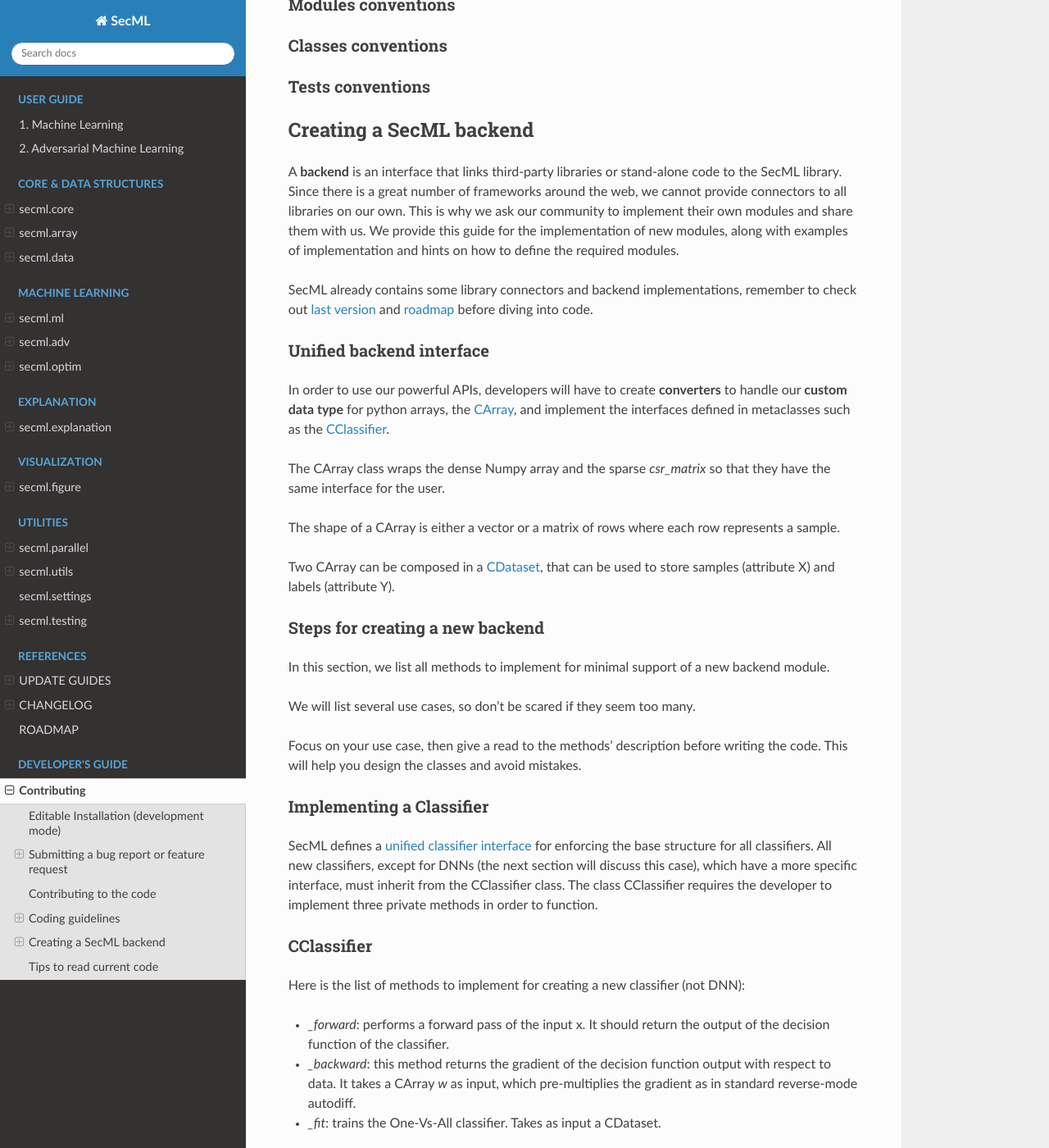
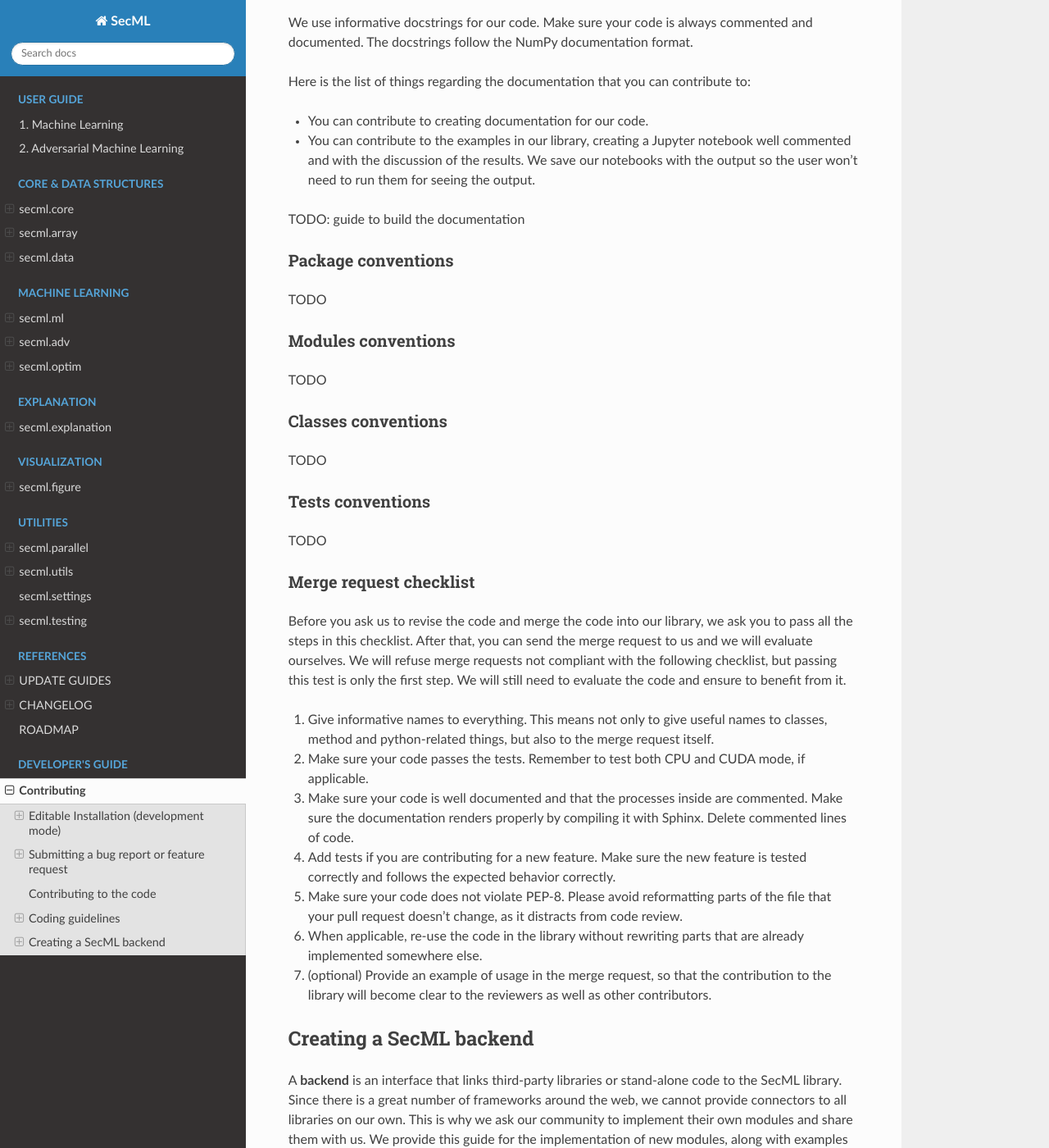
Before and after one commit to pralab/secml, a Sphinx documentation site: the page built from docs/source/developers/index.rst, in a window 1280 px wide and 1400 px high, scrolled down 2481 px. Shown: the whole window at 82% size. Built offline with Sphinx 7.4.7 and the Read the Docs theme 2.0.0, drawn with Linux system fonts in a browser that asks for light colours; formulas are drawn with MathJax 3; pages that are not in the unit, such as notebooks, are missing from menus; the version number could not be read and is left out; some of the changed text lies outside the part shown.

Commit message:
docs: checklist for contributions

```diff
--- a/docs/source/developers/index.rst
+++ b/docs/source/developers/index.rst
@@ -54,6 +54,24 @@ Two common scenarios are listed below:
 Editable installs are also available while using SecML as a
 dependency of other libraries/projects
 (see `Installation Guide <https://secml.gitlab.io/#installation-guide>`_ for more information).
+
+Ways to contribute
+==================
+
+There are many ways to contribute to our project. The most
+valuable contributions for us are the ones that extend our
+library by connecting it to most-used ML libraries and
+by adding state-of-the art attacks and defenses to use in
+experiments. Other useful contributions are documentation and
+examples of usage, which will greatly help us enlarge our user
+community.
+
+You can also help by answering questions in the issue tracker,
+investigating bugs and collaborating in other merge request with
+other contributors.
+
+Another way of contributing is by sharing our work with colleagues
+and people that may be interested in using it for their experiments.
 
 Submitting a bug report or feature request
 ------------------------------------------
@@ -122,7 +140,8 @@ trouble in comparing the differences with git.
 Documentation style guide
 =========================
 
-We use informative docstrings for our code.
+We use informative docstrings for our code. Make sure
+your code is always commented and documented.
 The docstrings follow the NumPy documentation format.
 
 Here is the list of things regarding the documentation
@@ -136,17 +155,60 @@ that you can contribute to:
     with the output so the user won’t need to run them
     for seeing the output.
 
+TODO: guide to build the documentation
+
 Package conventions
 ===================
+
+TODO
 
 Modules conventions
 ===================
 
+TODO
+
 Classes conventions
 ===================
 
+TODO
+
 Tests conventions
 =================
+
+TODO
+
+Merge request checklist
+=======================
+
+Before you ask us to revise the code and merge the code
+into our library, we ask you to pass all the steps
+in this checklist. After that, you can send the merge request
+to us and we will evaluate ourselves. We will refuse
+merge requests not compliant with the following checklist,
+but passing this test is only the first step. We will still
+need to evaluate the code and ensure to benefit from it.
+
+1.  Give informative names to everything. This means not
+    only to give useful names to classes, method and python-related
+    things, but also to the merge request itself.
+2.  Make sure your code passes the tests. Remember to test both
+    CPU and CUDA mode, if applicable.
+3.  Make sure your code is well documented and that the
+    processes inside are commented. Make sure the documentation
+    renders properly by compiling it with Sphinx. Delete commented
+    lines of code.
+4.  Add tests if you are contributing for a new feature. Make sure
+    the new feature is tested correctly and follows the expected
+    behavior correctly.
+5.  Make sure your code does not violate PEP-8.
+    Please avoid reformatting parts of the file that
+    your pull request doesn’t change, as it distracts from code review.
+6.  When applicable, re-use the code in the library without rewriting
+    parts that are already implemented somewhere else.
+7.  (optional) Provide an example of usage in the merge request, so that
+    the contribution to the library will become clear to
+    the reviewers as well as other contributors.
+
 
 Creating a SecML backend
 ------------------------
@@ -321,6 +383,3 @@ The following contribution guides will be updated in future versions.
 *   Visualization
 
     -   `CPlot`
-
-Tips to read current code
--------------------------
```
